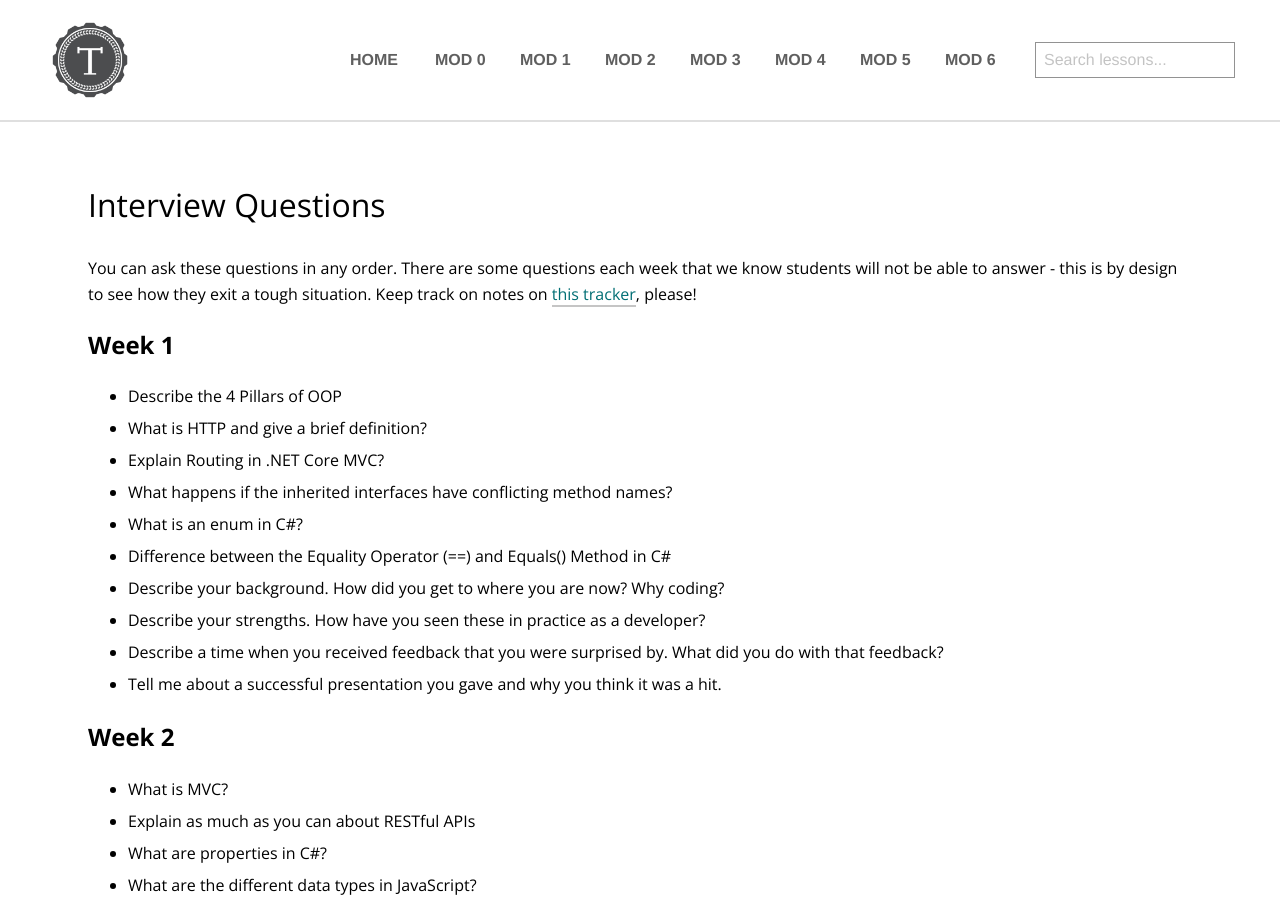
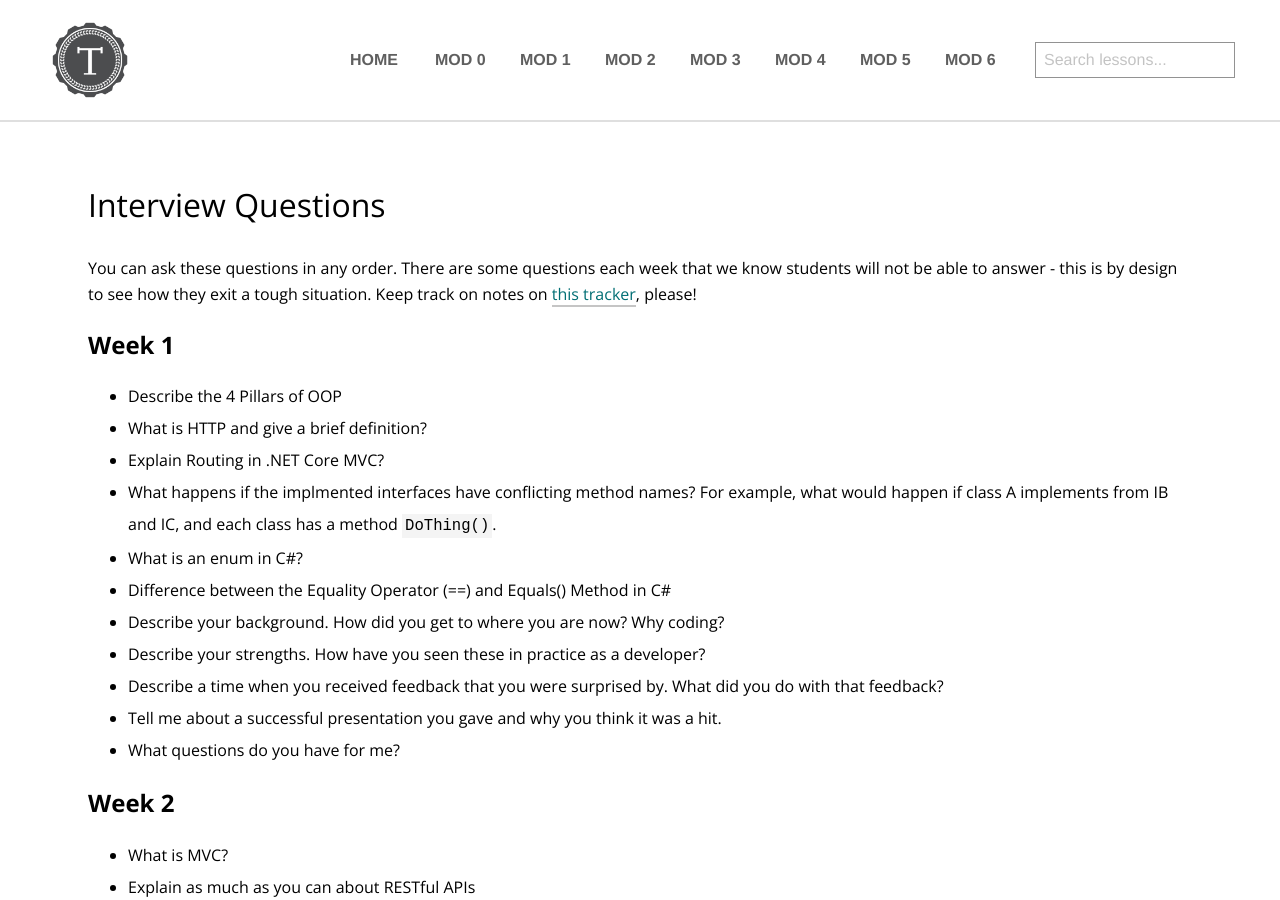
Before and after one commit to turingschool/launch-curriculum, a Jekyll site: the page built from module6/interviews/questions-4545.md, in a window 1280 px wide and 900 px high. Built offline with Jekyll 4.4.1, drawn with Linux system fonts in a browser that asks for light colours; nearby versions of some CDN libraries; comment, search, counter and statistics services are not loaded.

Commit message:
Update questions-4545.md

```diff
--- a/module6/interviews/questions-4545.md
+++ b/module6/interviews/questions-4545.md
@@ -10,13 +10,14 @@
 * Describe the 4 Pillars of OOP
 * What is HTTP and give a brief definition?
 * Explain Routing in .NET Core MVC?
-* What happens if the inherited interfaces have conflicting method names?
+* What happens if the implmented interfaces have conflicting method names? For example, what would happen if class A implements from IB and IC, and each class has a method `DoThing()`.
 * What is an enum in C#?
 * Difference between the Equality Operator (==) and Equals() Method in C#
 * Describe your background. How did you get to where you are now? Why coding?
 * Describe your strengths. How have you seen these in practice as a developer?
 * Describe a time when you received feedback that you were surprised by. What did you do with that feedback?
 * Tell me about a successful presentation you gave and why you think it was a hit.
+* What questions do you have for me?
 
 
 ## Week 2
```
